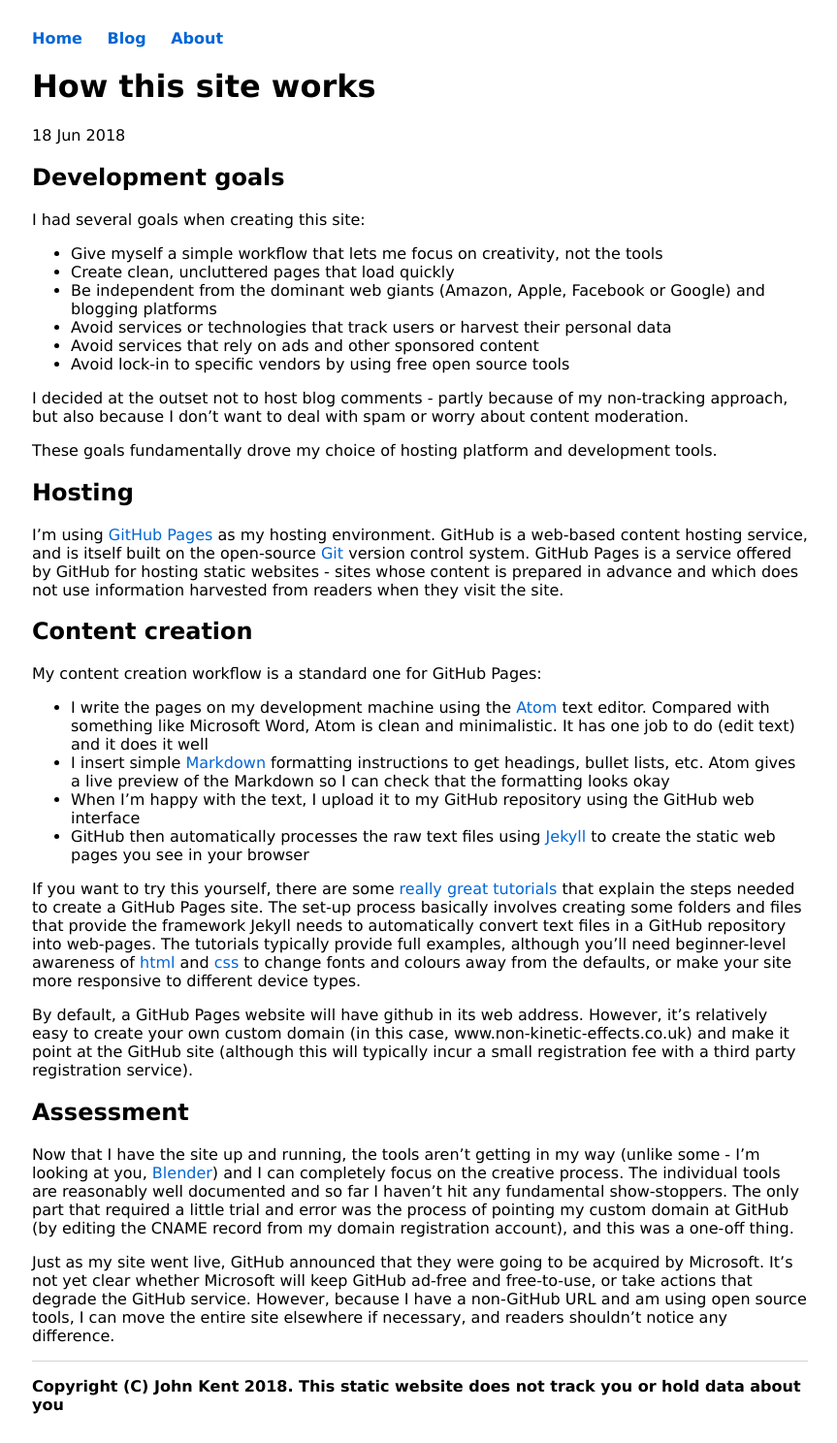
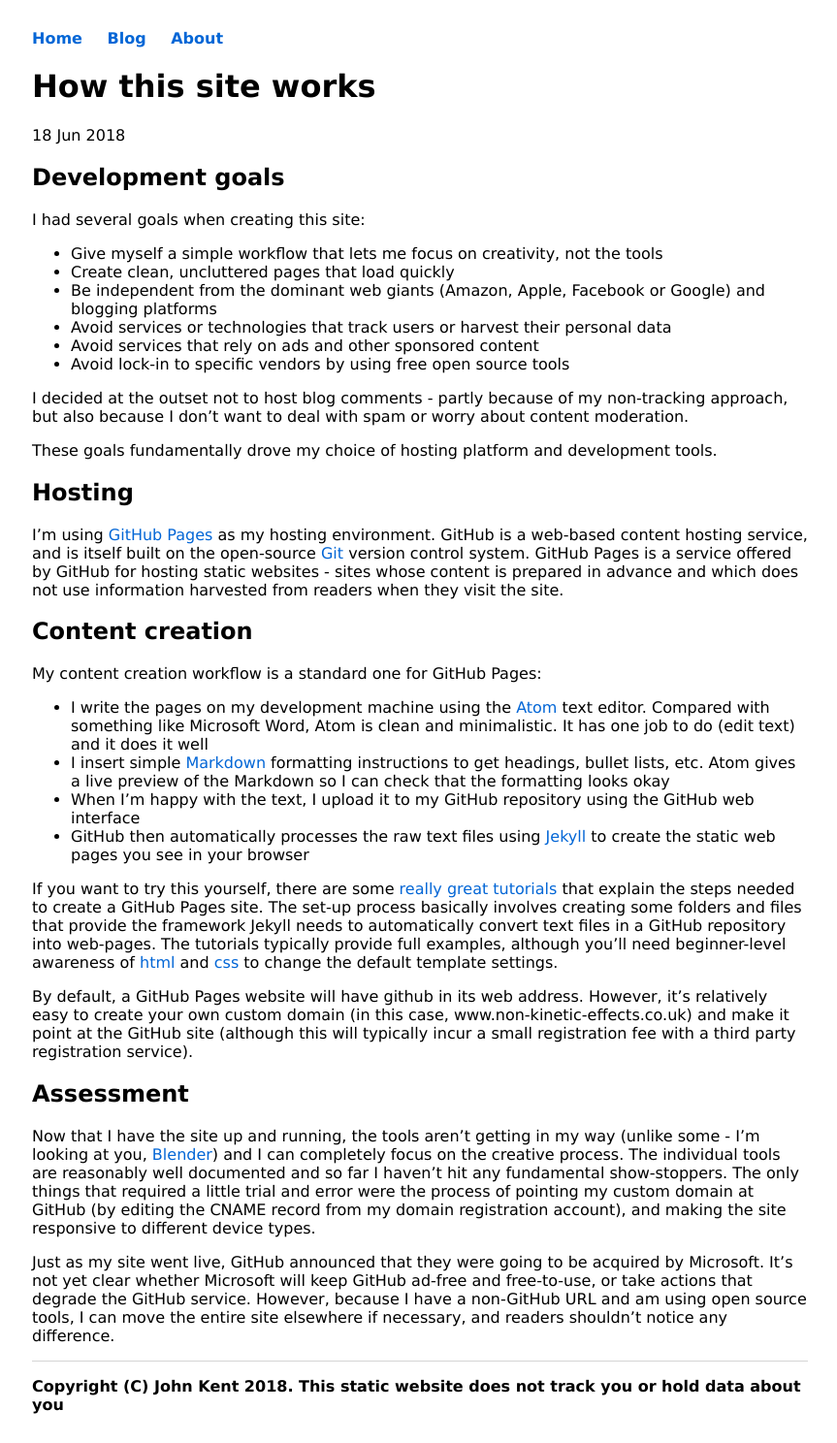
Before and after one commit to KineticLensman/KineticLensman.github.io, a Jekyll site: the page built from _posts/2018-06-18-how-this-site-works.md, in a window 1280 px wide. Shown: the whole page at 97% size, without its empty margins (207-1070 px from the left). Built offline with Jekyll 4.4.1, drawn with Linux system fonts in a browser that asks for light colours.

Commit message:
rewording

```diff
--- a/_posts/2018-06-18-how-this-site-works.md
+++ b/_posts/2018-06-18-how-this-site-works.md
@@ -28,11 +28,11 @@ My content creation workflow is a standard one for GitHub Pages:
 * When I'm happy with the text, I upload it to my GitHub repository using the GitHub web interface
 * GitHub then automatically processes the raw text files using [Jekyll](https://jekyllrb.com/) to create the static web pages you see in your browser
 
-If you want to try this yourself, there are some [really great tutorials](http://jmcglone.com/guides/github-pages/) that explain the  steps needed to create a GitHub Pages site. The set-up process basically involves creating some folders and files that provide the framework Jekyll needs to automatically convert text files in a GitHub repository into web-pages. The tutorials typically provide full examples, although you'll need beginner-level awareness of [html](https://www.w3schools.com/Html/) and [css](https://www.w3schools.com/css/default.asp) to change fonts and colours away from the defaults, or make your site more responsive to different device types.
+If you want to try this yourself, there are some [really great tutorials](http://jmcglone.com/guides/github-pages/) that explain the  steps needed to create a GitHub Pages site. The set-up process basically involves creating some folders and files that provide the framework Jekyll needs to automatically convert text files in a GitHub repository into web-pages. The tutorials typically provide full examples, although you'll need beginner-level awareness of [html](https://www.w3schools.com/Html/) and [css](https://www.w3schools.com/css/default.asp) to change the default template settings.
 
 By default, a GitHub Pages website will have github in its web address. However, it's relatively easy to create your own custom domain (in this case, www.non-kinetic-effects.co.uk) and make it point at the GitHub site (although this will typically incur a small registration fee with a third party registration service).
 
 ## Assessment
-Now that I have the site up and running, the tools aren't getting in my way (unlike some - I'm looking at you, [Blender](https://www.blender.org/)) and I can completely focus on the creative process. The individual tools are reasonably well documented and so far I haven't hit any fundamental show-stoppers. The only part that required a little trial and error was the process of pointing my custom domain at GitHub (by editing the CNAME record from my domain registration account), and this was a one-off thing.
+Now that I have the site up and running, the tools aren't getting in my way (unlike some - I'm looking at you, [Blender](https://www.blender.org/)) and I can completely focus on the creative process. The individual tools are reasonably well documented and so far I haven't hit any fundamental show-stoppers. The only things that required a little trial and error were the process of pointing my custom domain at GitHub (by editing the CNAME record from my domain registration account), and making the site responsive to different device types.
 
 Just as my site went live, GitHub announced that they were going to be acquired by Microsoft. It's not yet clear whether Microsoft will keep GitHub ad-free and free-to-use, or take actions that degrade the GitHub service. However, because I have a non-GitHub URL and am using open source tools, I can move the entire site elsewhere if necessary, and readers shouldn't notice any difference.
```
